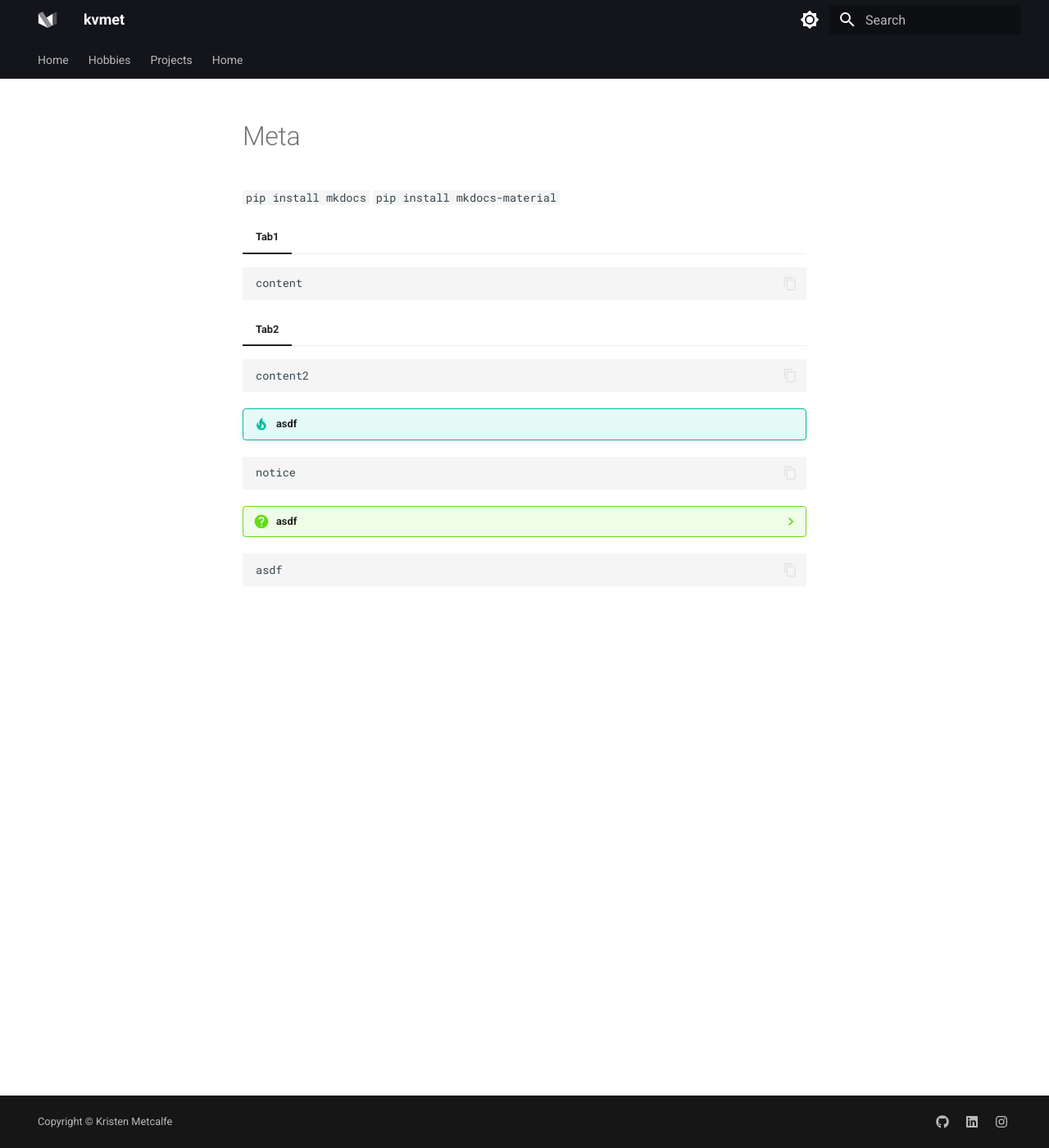
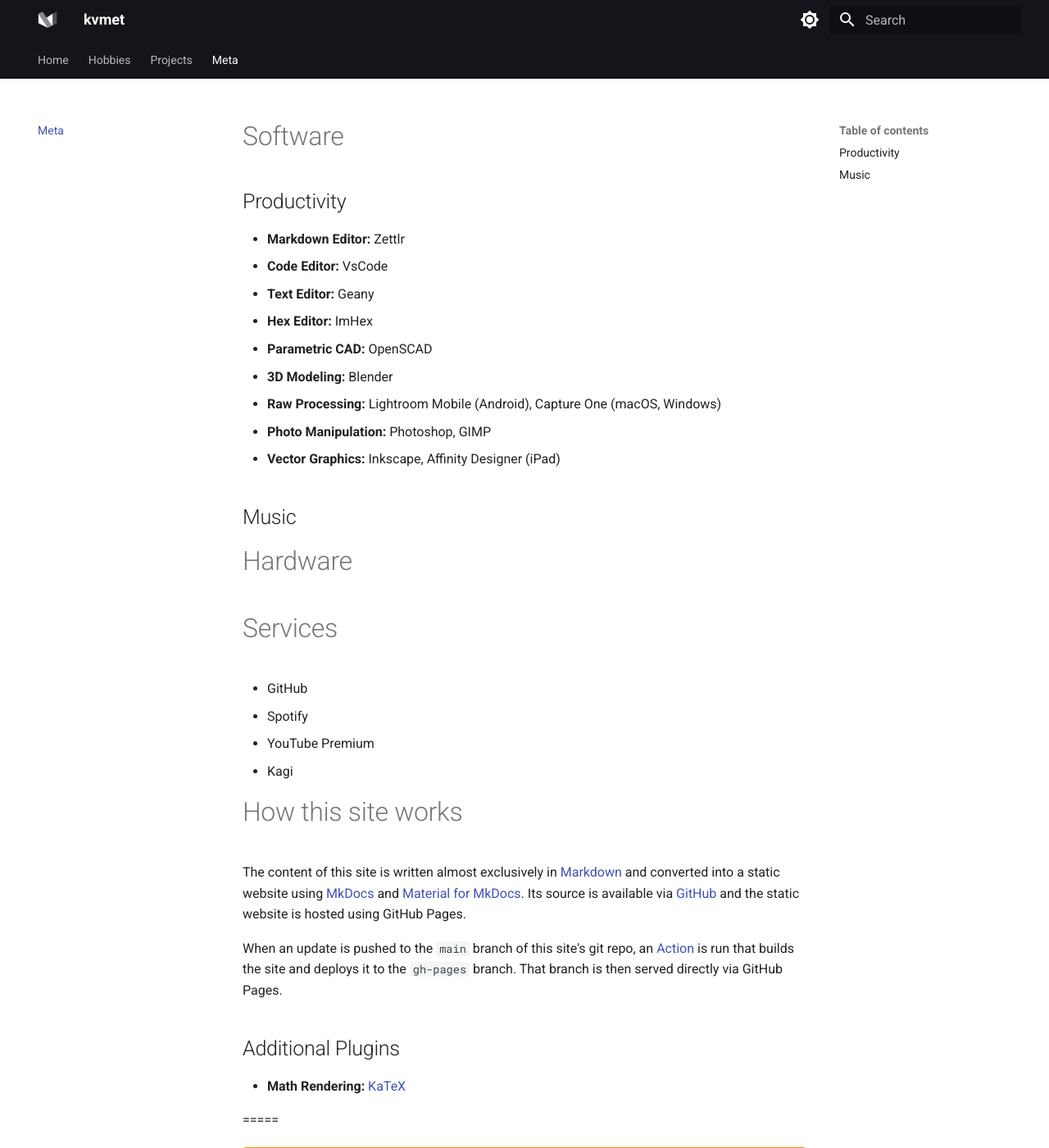
Before and after one commit to kvmet/kvmet, an MkDocs documentation site: the page built from docs/meta/meta.md, in a window 1280 px wide and 1400 px high. Shown: the whole window at 82% size. Built offline with MkDocs 1.6.1 and Material for MkDocs 9.7.7, drawn with Linux system fonts in a browser that asks for light colours; some of the changed text lies outside the part shown.

Commit message:
Moving profile data into website

````diff
--- a/docs/meta/meta.md
+++ b/docs/meta/meta.md
@@ -1,21 +1,132 @@
-`pip install mkdocs`
-`pip install mkdocs-material`
+---
+title: Meta
+lang: en-US
+---
 
-=== "Tab1"
-```
-content
-```
-=== "Tab2"
-```
-content2
-```
+# Software
 
-!!! tip "asdf"
-```
-notice
-```
+## Productivity
 
-??? question "asdf"
-```
-asdf
-```
+- **Markdown Editor:** Zettlr
+- **Code Editor:** VsCode
+- **Text Editor:** Geany
+- **Hex Editor:** ImHex
+- **Parametric CAD:** OpenSCAD
+- **3D Modeling:** Blender
+- **Raw Processing:** Lightroom Mobile (Android), Capture One (macOS, Windows)
+- **Photo Manipulation:** Photoshop, GIMP
+- **Vector Graphics:** Inkscape, Affinity Designer (iPad)
+
+## Music
+
+# Hardware
+
+# Services
+
+- GitHub
+- Spotify
+- YouTube Premium
+- Kagi
+
+# How this site works
+
+The content of this site is written almost exclusively in [Markdown](https://en.wikipedia.org/wiki/Markdown) and converted into a static website using [MkDocs](https://www.mkdocs.org/) and [Material for MkDocs](https://squidfunk.github.io/mkdocs-material/reference/admonitions/).
+Its source is available via [GitHub](https://github.com/kvmet/kvmet/actions) and the static website is hosted using GitHub Pages.
+
+When an update is pushed to the `main` branch of this site's git repo, an [Action](https://github.com/kvmet/kvmet/blob/main/.github/workflows/ci.yml) is run that builds the site and deploys it to the `gh-pages` branch. That branch is then served directly via GitHub Pages.
+
+## Additional Plugins
+
+- **Math Rendering:** [KaTeX](https://katex.org/)
+
+=====
+
+!!! warning "Old stuff below"
+	This is all stuff that I copied from github readme. It'll get deleted eventually
+
+# Tools I am currently using
+
+## Software
+
+- Web Browser – Firefox
+- Git Client – GitKraken
+- Photography
+    - Raw Processing
+        - Capture One
+        - Lightroom
+    - Photo Manipulation
+        - GIMP
+        - Photoshop
+- Text editor
+    - Markdown Editor – Zettlr
+    - General Editing – VS Code
+    - Ultralight Editor – Geany
+- 2D Design
+    - Vector Graphics
+        - Inkscape
+        - Affinity Designer
+- 3D Design
+    - Modeling – Blender
+    - Parametric CAD – OpenSCAD
+- PCB Design – KiCad
+- Circuit Simulation – LTSpice
+- Barcode Generator – Zint
+- Password Manager – KeePass
+- Game Engine – Godot
+- Fonts
+    - IBM Plex
+    - FiraMath
+    - Dank Mono
+    - [B612](https://b612-font.com/)
+
+### Windows
+
+- Cursors – Posy's Cursors
+
+### MacOS
+
+- Window management – Rectangle
+- Middle click on Touchpad – MiddleClick
+- Quick notes – Tyke
+
+### iOS
+
+- Notetaking – Notability
+
+### Android
+
+## Services
+
+- Domain Registrar – CloudFlare
+- Static Hosting – GitHub Pages
+- Search Engine – [Kagi](kagi.com)
+
+## Hardware
+
+- 3D Printing
+    - AnyCubic Photon D2
+    - AnyCubic Wash & Cure 2.0
+- Phone – Sony Xperia I V
+- Camera – Nikon Z50
+    - Lenses – TODO
+
+---
+
+- $\LaTeX$ rendering – XeLaTex / Live TeX
+- Databases
+    - SQLite
+    - PostgreSQL
+    - TimescaleDB
+- Markdown
+    - Mermaid
+    - $\LaTeX$
+    - MkDocs – For static website generation
+        - MkDocs Material
+        - MkDocs Mermaid
+- Hex Editor
+    - ImHex
+- PLC Development
+    - TwinCAT 3
+    - Ignition by Inductive Automation
+- Android Apps
+    - KISS Launcher
--- a/mkdocs.yml
+++ b/mkdocs.yml
@@ -11,7 +11,7 @@
 edit_uri: null # ./edit/main
 
 # Copyright
-copyright: Copyright &copy; Kristen Metcalfe
+copyright: Copyright &copy; Kristen Metcalfe 2023
 
 # Configuration
 theme:
@@ -152,4 +152,4 @@
       - Similarity: vector-match/determining-similarity.md
     - Toki Pona:
       - Writing System: toki-pona/luka-tu-suno.md
-  - Meta: index.md
+  - Meta: meta/meta.md
````
Also changed, not shown: README.md (+1 -88 lines).
